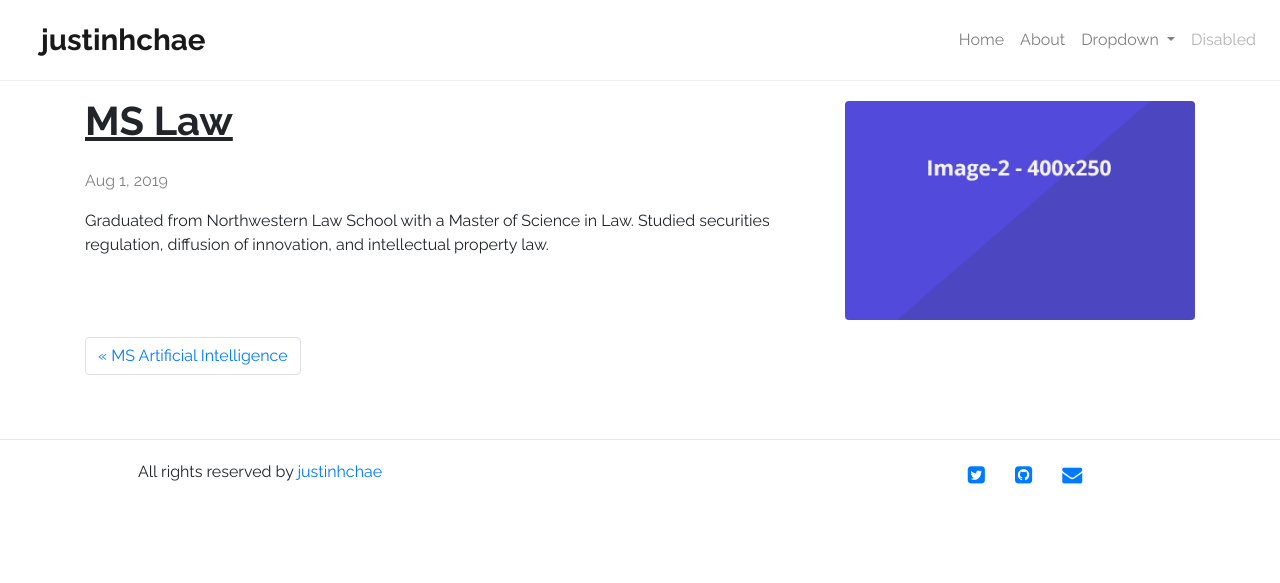
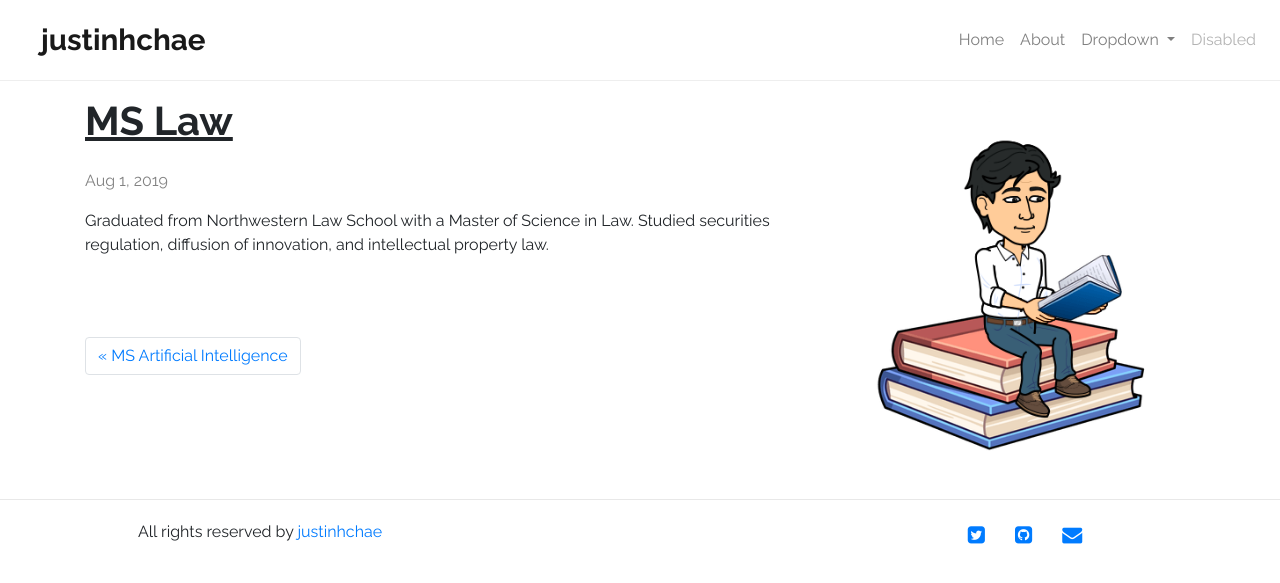
Before and after one commit to justinhchae/justinhchae.github.io, a Jekyll site: the page built from _posts/2019-08-01-msl.markdown, in a window 1280 px wide. Shown: the top 583 px of the page. Built offline with Jekyll 4.4.1, drawn with Linux system fonts in a browser that asks for light colours.

Commit message:
bitmoji 4

```diff
--- a/_posts/2019-08-01-msl.markdown
+++ b/_posts/2019-08-01-msl.markdown
@@ -2,7 +2,7 @@
 layout: post
 title:  "MS Law"
 categories: education
-image: /images/image-2.png
+image: /images/bitmoji_justin_4.png
 ---
 
 Graduated from Northwestern Law School with a Master of Science in Law.
```
Also changed, not shown: images/bitmoji_justin_4.png (added).
